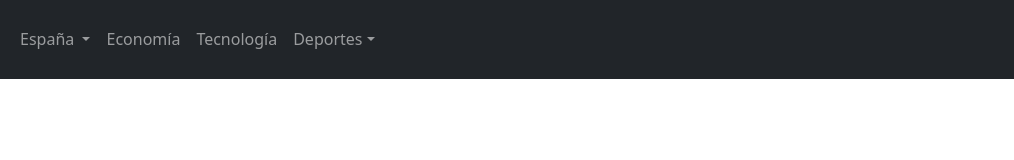
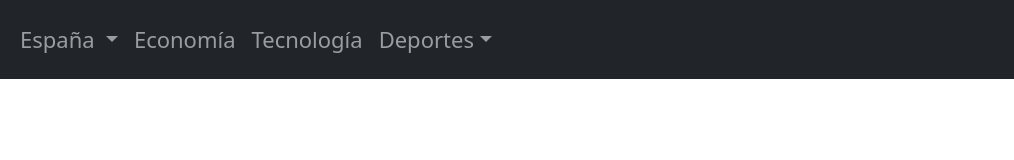
Before and after one commit to MikeArJay/Menu-boostrap, a website: page index.html in a window 1280 px wide. Shown: the full height of the page, 266-1280 px from the left. Drawn offline with nearby package versions, Linux system fonts and the light colour scheme.

Commit message:
ajuste tamaño letra

```diff
--- a/index.html
+++ b/index.html
@@ -8,9 +8,13 @@
         integrity="sha384-QWTKZyjpPEjISv5WaRU9OFeRpok6YctnYmDr5pNlyT2bRjXh0JMhjY6hW+ALEwIH" crossorigin="anonymous">
 
 </head>
+
 <style>
-    dropdown
-</style>
+    .navbar-brand, .nav-link {
+      font-size: 22px;
+    }
+  </style>
+
 
 <body>
     <nav class="navbar navbar-expand-sm bg-dark navbar-dark">
```
